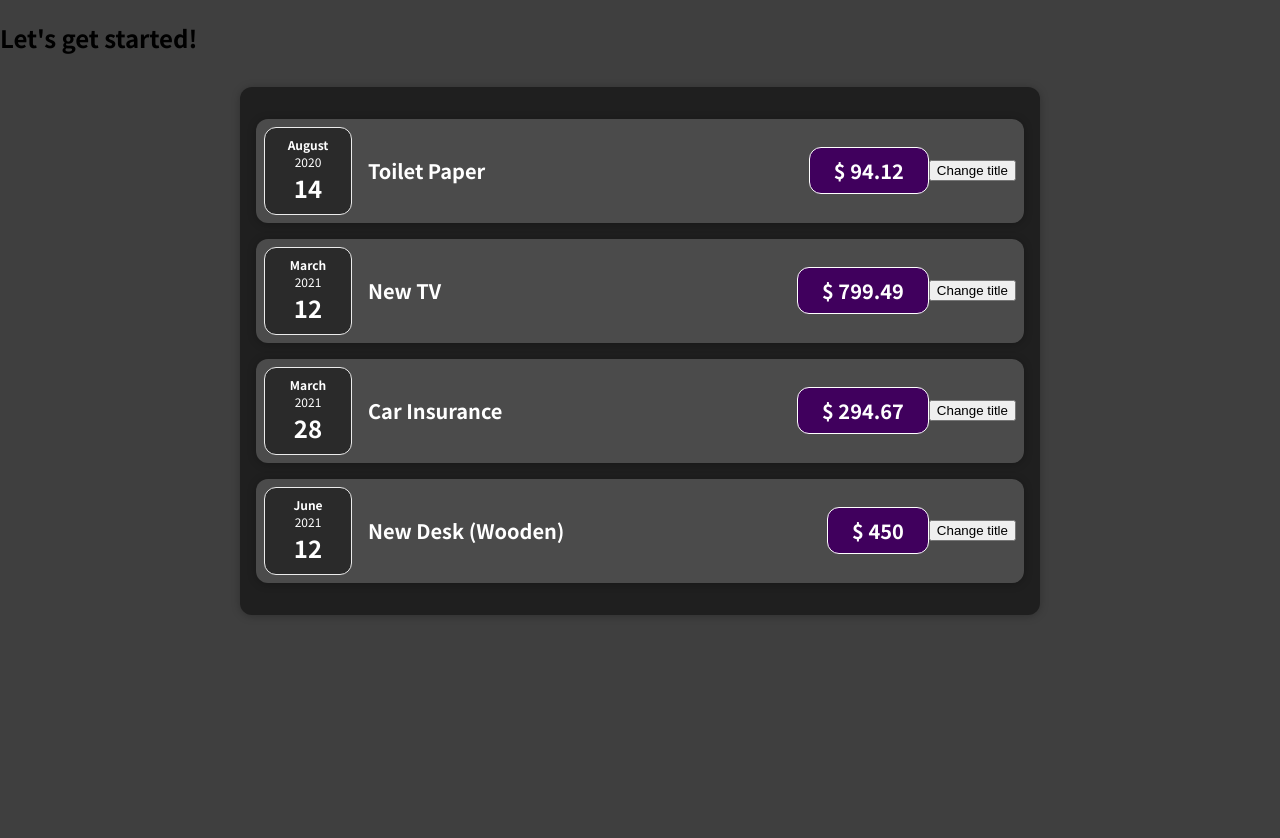
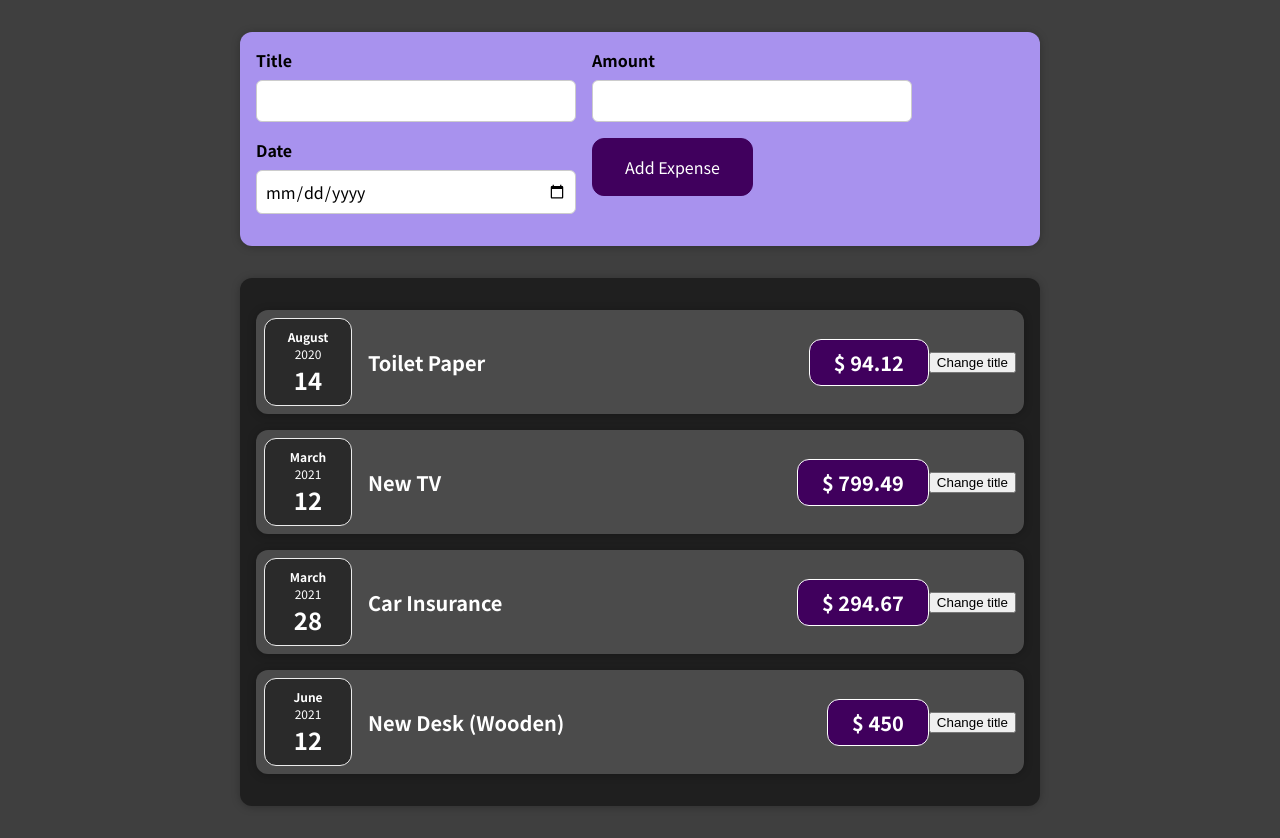
Before and after one commit to lialina/expense-recorder, a React (Create React App) app: page / in a window 1280 px wide. Before the commit the page ends 800 px from the top, so only its background shows below. Built offline with nearby package versions, Linux system fonts and the light colour scheme.

Commit message:
NewExpense and ExpenseForm components have been added

```diff
--- a/src/App.js
+++ b/src/App.js
@@ -1,6 +1,6 @@
 import React from "react";
 import Expenses from "./components/Expenses/Expenses";
-
+import NewExpense from "./components/NewExpense/NewExpense";
 function App() {
   const expenses = [
     {
@@ -26,7 +26,7 @@
 
   return (
     <div>
-      <h2>Let's get started!</h2>
+      <NewExpense />
       <Expenses items={expenses} />
     </div>
   );
--- /dev/null
+++ b/src/components/NewExpense/ExpenseForm.css
@@ -0,0 +1,26 @@
+.new-expense__controls {
+  display: flex;
+  flex-wrap: wrap;
+  gap: 1rem;
+  margin-bottom: 1rem;
+  text-align: left;
+}
+
+.new-expense__control label {
+  font-weight: bold;
+  margin-bottom: 0.5rem;
+  display: block;
+}
+
+.new-expense__control input {
+  font: inherit;
+  padding: 0.5rem;
+  border-radius: 6px;
+  border: 1px solid #ccc;
+  width: 20rem;
+  max-width: 100%;
+}
+
+.new-expense__actions {
+  text-align: right;
+}
--- /dev/null
+++ b/src/components/NewExpense/ExpenseForm.js
@@ -0,0 +1,29 @@
+import React from "react";
+
+import "./ExpenseForm.css";
+
+function ExpenseForm() {
+  return (
+    <form>
+      <div className="new-expense__controls">
+        <div className="new-expense__control">
+          <label>Title</label>
+          <input type="text" />
+        </div>
+        <div className="new-expense__control">
+          <label>Amount</label>
+          <input type="number" min="0.01" step="0.01" />
+        </div>
+        <div className="new-expense__control">
+          <label>Date</label>
+          <input type="date" mit="2019-01-01" max="2022-12-31" />
+        </div>
+        <div className="new-expense__actions">
+          <button type="submit">Add Expense</button>
+        </div>
+      </div>
+    </form>
+  );
+}
+
+export default ExpenseForm;
--- /dev/null
+++ b/src/components/NewExpense/NewExpense.css
@@ -0,0 +1,38 @@
+.new-expense {
+  background-color: #a892ee;
+  padding: 1rem;
+  margin: 2rem auto;
+  width: 50rem;
+  max-width: 95%;
+  border-radius: 12px;
+  text-align: center;
+  box-shadow: 0 1px 8px rgba(0, 0, 0, 0.25);
+}
+
+.new-expense button {
+  font: inherit;
+  cursor: pointer;
+  padding: 1rem 2rem;
+  border: 1px solid #40005d;
+  background-color: #40005d;
+  color: white;
+  border-radius: 12px;
+  margin-right: 1rem;
+}
+
+.new-expense button:hover,
+.new-expense button:active {
+  background-color: #510674;
+  border-color: #510674;
+}
+
+.new-expense button.alternative {
+  color: #220131;
+  border-color: transparent;
+  background-color: transparent;
+}
+
+.new-expense button.alternative:hover,
+.new-expense button.alternative:active {
+  background-color: #ddb3f8;
+}
--- /dev/null
+++ b/src/components/NewExpense/NewExpense.js
@@ -0,0 +1,14 @@
+import React from "react";
+
+import ExpenseForm from "./ExpenseForm";
+import "./NewExpense.css";
+
+function NewExpense() {
+  return (
+    <div className="new-expense">
+      <ExpenseForm />
+    </div>
+  );
+}
+
+export default NewExpense;
```
